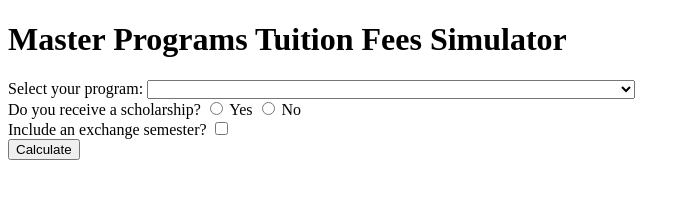
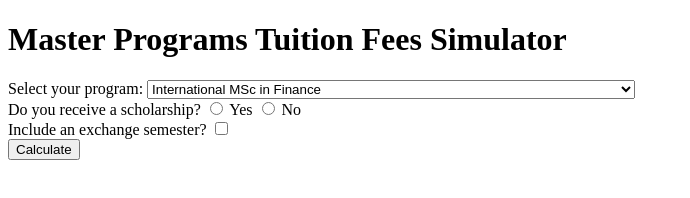
Before and after one commit to RitaQuintela/register, a plain HTML site: page index.html in a window 1280 px wide. Shown: the whole page, without its empty margins (0-690 px from the left). Drawn offline with Linux system fonts and the light colour scheme.

Commit message:
new names

```diff
--- a/index.html
+++ b/index.html
@@ -10,12 +10,12 @@
     <form onsubmit="return false;">
         <label for="program">Select your program:</label>
         <select id="program" name="program" onchange="togglePartnerSchools()">
-            <option value="intl finance"></option>Intl MSc Finance</option>
-            <option value="intl finance dd"></option>Intl MSc Finance - Double Degree</option>
-            <option value="intl management"></option>Intl MSc Management</option>
-            <option value="intl management dd"></option>Intl MSc Management - Double Degree</option>
-            <option value="business"></option>MSc in Business</option>
-            <option value="business analytics"> MSc in Business Analytics</option>
+            <option value="intl finance">International MSc in Finance</option>
+            <option value="intl finance dd">International MSc in Finance - Double Degree</option>
+            <option value="intl management">International MSc in Management</option>
+            <option value="intl management dd">International MSc in Management - Double Degree</option>
+            <option value="business">MSc in Business</option>
+            <option value="business analytics">MSc in Business Analytics</option>
             <option value="economics">MSc in Economics</option>
             <option value="economics dd">MSc in Economics - Double Degree</option>
             <option value="finance">MSc in Finance</option>
```
